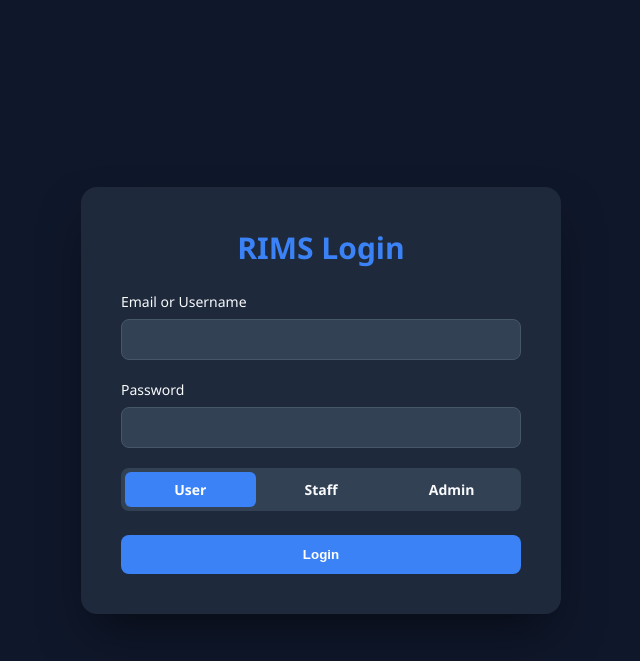
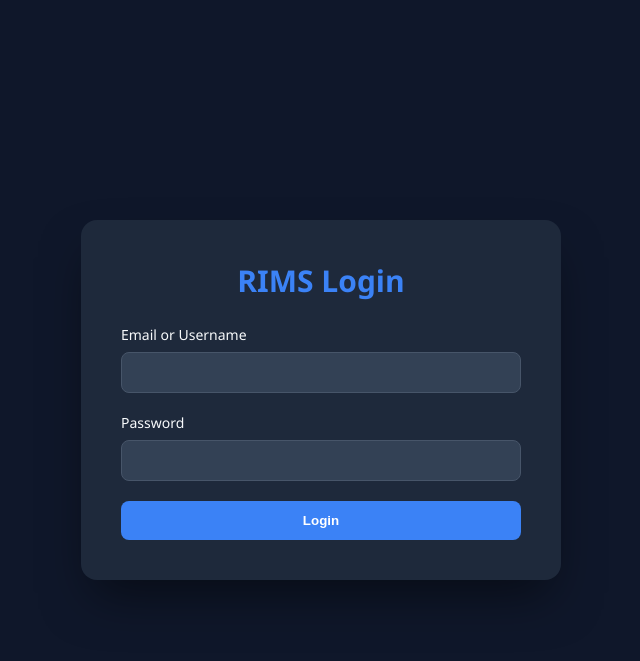
Before and after one commit to Mijay30/RIMS, a FastAPI app: page / in a window 1280 px wide. Shown: the top 661 px of the page, without its empty margins (319-959 px from the left). Run offline with FastAPI, Linux system fonts and the light colour scheme.

Commit message:
UI Changes

```diff
--- a/app/auth.py
+++ b/app/auth.py
@@ -1,5 +1,6 @@
 import os
 import jwt
+import hashlib
 from datetime import datetime, timedelta
 from typing import Optional
 from fastapi import Depends, HTTPException, status, Request
@@ -8,6 +9,14 @@ from fastapi.security import OAuth2PasswordBearer
 SECRET_KEY = os.getenv("JWT_SECRET", "super-secret-key")
 ALGORITHM = "HS256"
 oauth2_scheme = OAuth2PasswordBearer(tokenUrl="token", auto_error=False)
+
+def get_password_hash(password: str) -> str:
+    """Hash a password using SHA-256."""
+    return hashlib.sha256(password.encode()).hexdigest()
+
+def verify_password(plain_password: str, hashed_password: str) -> bool:
+    """Verify a plain password against its hash."""
+    return get_password_hash(plain_password) == hashed_password
 
 def create_access_token(data: dict, expires_delta: Optional[timedelta] = None):
     to_encode = data.copy()
--- a/app/main.py
+++ b/app/main.py
@@ -5,10 +5,11 @@ from fastapi.responses import StreamingResponse, RedirectResponse, JSONResponse
 from fastapi.staticfiles import StaticFiles
 from fastapi.templating import Jinja2Templates
 from fastapi.security import OAuth2PasswordRequestForm
-from .auth import get_current_user, create_access_token, require_user_role, require_staff_role, require_admin_role
+from .auth import get_current_user, create_access_token, require_user_role, require_staff_role, require_admin_role, verify_password
 from .models.vehicle import Vehicle, VehicleSQL, VehicleTypeSQL, VehicleType
 from .models.incident import IncidentReport, Incident, IncidentSQL
 from .models.team import TeamMemberSQL, TeamMemberCreate, TeamMemberUpdate
+from .models.auth import UserSQL
 from .services.allocation import AllocationService
 from .database.connection import Database, Base, engine, SessionLocal
 from .services.search_service import SearchService
@@ -64,12 +65,24 @@ async def startup_db_client():
 async def login_for_access_token(request: Request):
     form_data = await request.form()
     username = form_data.get("username")
-    role = form_data.get("role", "user")
+    password = form_data.get("password")
 
-    access_token = create_access_token(data={"sub": username, "role": role})
-    response = JSONResponse(content={"access_token": access_token, "token_type": "bearer"})
-    response.set_cookie(key="access_token", value=access_token, httponly=True)
-    return response
+    db = SessionLocal()
+    try:
+        user = db.query(UserSQL).filter(UserSQL.username == username).first()
+        if not user or not verify_password(password, user.hashed_password):
+            raise HTTPException(
+                status_code=status.HTTP_401_UNAUTHORIZED,
+                detail="Incorrect username or password",
+                headers={"WWW-Authenticate": "Bearer"},
+            )
+
+        access_token = create_access_token(data={"sub": user.username, "role": user.role.lower()})
+        response = JSONResponse(content={"access_token": access_token, "token_type": "bearer", "role": user.role.lower()})
+        response.set_cookie(key="access_token", value=access_token, httponly=True)
+        return response
+    finally:
+        db.close()
 
 @app.get("/login")
 async def get_login(request: Request):
@@ -83,7 +96,7 @@ async def get_root(request: Request):
 async def get_map(request: Request, current_user: dict = Depends(require_user_role)):
     return templates.TemplateResponse(request=request, name='map.html', context={"user": current_user})
 
-@app.get("/admin")
+@app.get("/admin-dashboard")
 async def get_admin(request: Request, current_user: dict = Depends(require_staff_role)):
     return templates.TemplateResponse(request=request, name="admin_dashboard.html", context={"user": current_user})
 
--- a/frontend/templates/login.html
+++ b/frontend/templates/login.html
@@ -54,40 +54,6 @@
             outline: none;
             border-color: #3b82f6;
         }
-        .role-toggle {
-            display: flex;
-            background-color: #334155;
-            padding: 0.25rem;
-            border-radius: 0.5rem;
-            margin-bottom: 1.5rem;
-        }
-        .role-toggle label {
-            flex: 1;
-            text-align: center;
-            cursor: pointer;
-            margin: 0;
-            border-radius: 0.375rem;
-            transition: all 0.2s;
-            position: relative;
-        }
-        .role-toggle input {
-            position: absolute;
-            opacity: 0;
-            cursor: pointer;
-            height: 0;
-            width: 0;
-        }
-        .role-toggle span {
-            display: block;
-            padding: 0.5rem;
-            border-radius: 0.375rem;
-            font-size: 0.875rem;
-            font-weight: 600;
-        }
-        .role-toggle input:checked + span {
-            background-color: #3b82f6;
-            color: white;
-        }
         .btn-login {
             width: 100%;
             padding: 0.75rem;
@@ -123,20 +89,6 @@
                 <label for="password">Password</label>
                 <input type="password" id="password" name="password" required>
             </div>
-            <div class="role-toggle">
-                <label>
-                    <input type="radio" name="role" value="user" checked>
-                    <span>User</span>
-                </label>
-                <label>
-                    <input type="radio" name="role" value="staff">
-                    <span>Staff</span>
-                </label>
-                <label>
-                    <input type="radio" name="role" value="admin">
-                    <span>Admin</span>
-                </label>
-            </div>
             <button type="submit" class="btn-login">Login</button>
             <div id="error" class="error-message">Invalid credentials</div>
         </form>
@@ -147,13 +99,11 @@
             e.preventDefault();
             const username = document.getElementById('username').value;
             const password = document.getElementById('password').value;
-            const role = document.querySelector('input[name="role"]:checked').value;
             const errorDiv = document.getElementById('error');
 
             const formData = new URLSearchParams();
             formData.append('username', username);
             formData.append('password', password);
-            formData.append('role', role);
 
             try {
                 const response = await fetch('/token', {
@@ -168,8 +118,8 @@
                     const data = await response.json();
                     localStorage.setItem('token', data.access_token);
 
-                    if (role === 'admin') {
-                        window.location.href = '/admin';
+                    if (data.role === 'admin') {
+                        window.location.href = '/admin-dashboard';
                     } else {
                         window.location.href = '/map';
                     }
--- a/frontend/templates/map.html
+++ b/frontend/templates/map.html
@@ -69,7 +69,7 @@
         <h1>Roads Infrastructure Management System (RIMS)</h1>
         {% if user.role != 'user' %}
         <nav style='position: absolute; top: 20px; right: 20px;'>
-            <a href='/admin' style='color: white; text-decoration: none; font-weight: bold; background: #34495e; padding: 10px 15px; border-radius: 5px;'>Admin Dashboard</a>
+            <a href='/admin-dashboard' style='color: white; text-decoration: none; font-weight: bold; background: #34495e; padding: 10px 15px; border-radius: 5px;'>Admin Dashboard</a>
         </nav>
         {% endif %}
     </header>
```
Also changed, not shown: app/models/auth.py (added, +11 -0 lines), rims.db.
